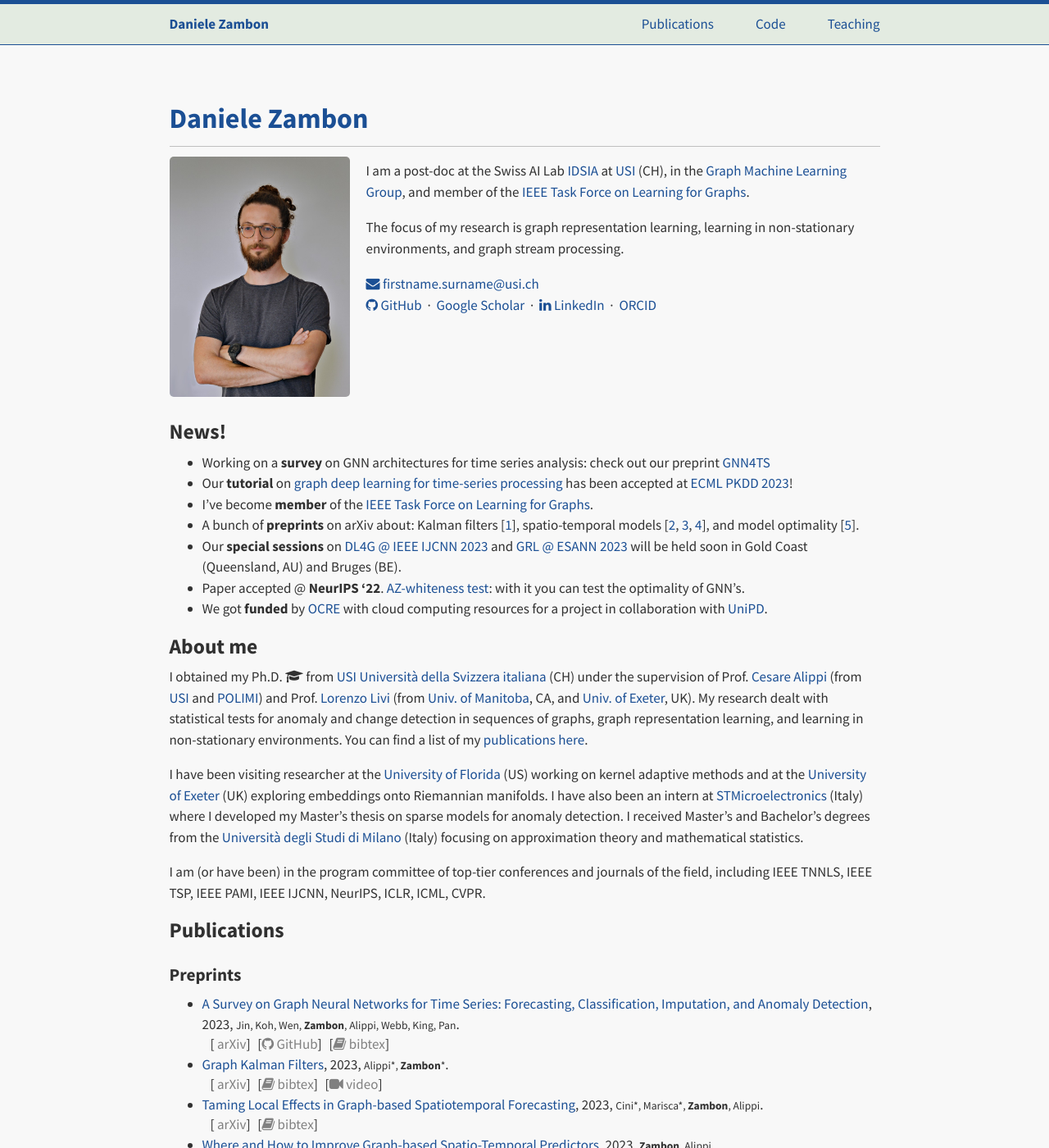
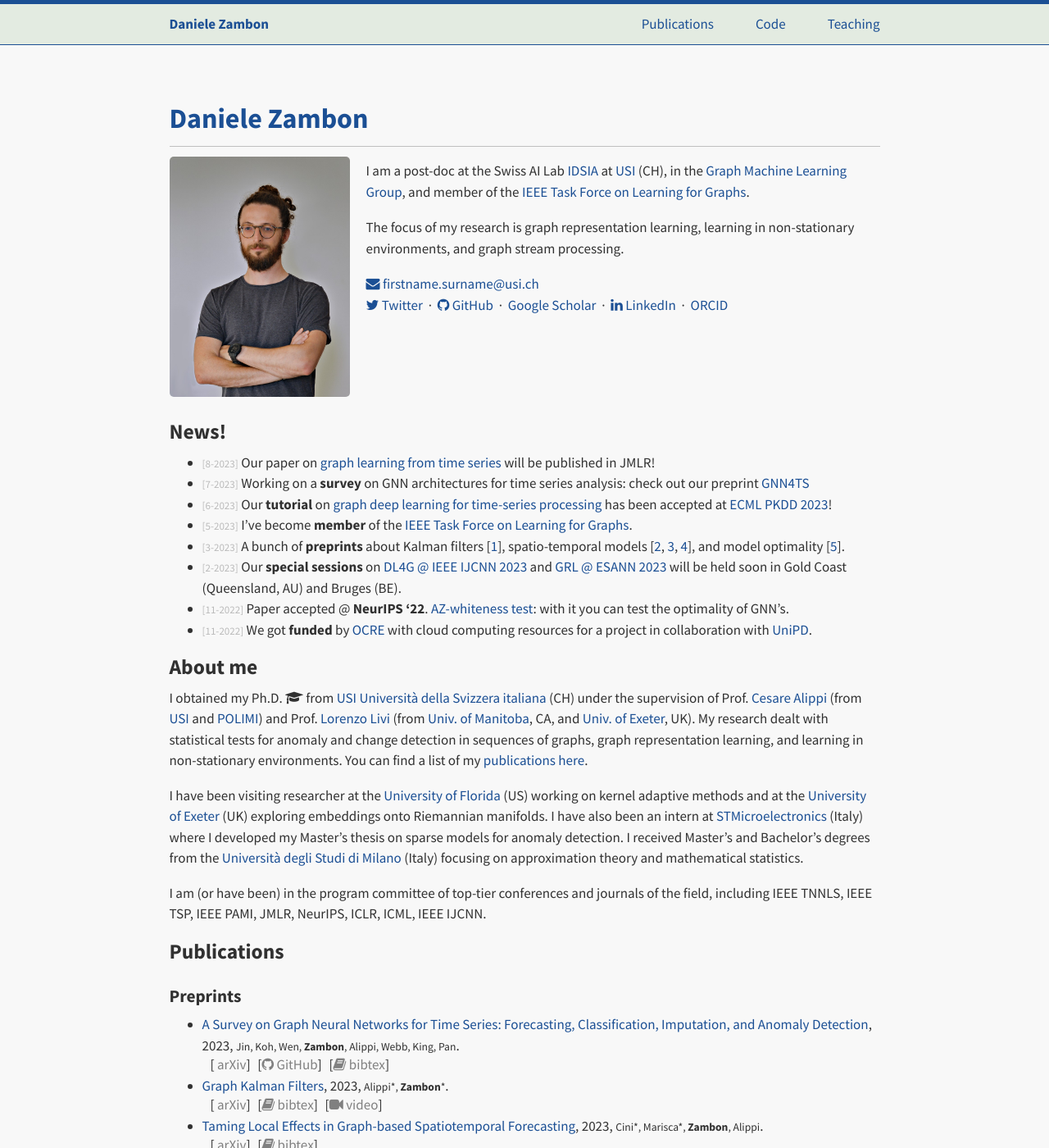
Before and after one commit to dzambon/dzambon.github.io, a Jekyll site: the page built from index.md, in a window 1280 px wide and 1400 px high. Shown: the whole window at 82% size. Built offline with Jekyll 4.4.1, drawn with Linux system fonts in a browser that asks for light colours; a style sheet for code colours, icons or effects is not loaded; some of the changed text lies outside the part shown.

Commit message:
added JMLR paper and dates in news

```diff
--- /dev/null
+++ b/_data/news.yaml
@@ -0,0 +1,24 @@
+-
+   date: 8-2023
+   msg: 'Our paper on [graph learning from time series](#cini2022sparse) will be published in JMLR!'
+-
+   date: 7-2023
+   msg: 'Working on a **survey** on GNN architectures for time series analysis: check out our preprint [GNN4TS](https://arxiv.org/abs/2305.19183)'
+-
+   date: 6-2023
+   msg: 'Our **tutorial** on [graph deep learning for time-series processing](https://gmlg.ch/tutorials/graph-based-processing/ecml-2023) has been accepted at [ECML PKDD 2023](https://2023.ecmlpkdd.org/)!'
+-
+   date: 5-2023
+   msg: 'I''ve become **member** of the [IEEE Task Force on Learning for Graphs](https://www.learning4graphs.org/).'
+-
+   date: 3-2023
+   msg: 'A bunch of **preprints** about Kalman filters [[1](#alippi2023graph)], spatio-temporal models [[2](#zambon2023graph), [3](#cini2022sparse), [4](#cini2023taming)], and model optimality [[5](#zambon2023where)].'
+-
+   date: 2-2023
+   msg: 'Our **special sessions** on [DL4G @ IEEE IJCNN 2023](https://2023.ijcnn.org/paper-submission/special-sessions#session-4-37) and [GRL @ ESANN 2023](https://www.esann.org/special-sessions#session4) will be held soon in Gold Coast (Queensland, AU) and Bruges (BE).'
+-
+   date: 11-2022
+   msg: 'Paper accepted @ **NeurIPS ''22**. [AZ-whiteness test](#zambon2022aztest): with it you can test the optimality of GNN''s.'
+-
+   date: 11-2022
+   msg: 'We got **funded** by [OCRE](https://www.ocre-project.eu/news-insights/news/ocre-awards-cloud-adoption-funding-15-exciting-research-projects?utm_source=linkedin.com&utm_medium=social&utm_campaign=15-projects-funded) with cloud computing resources for a project in collaboration with [UniPD](https://www.unipd.it/).'
--- a/_includes/news.md
+++ /dev/null
@@ -1,7 +0,0 @@
-* Working on a **survey** on GNN architectures for time series analysis: check out our preprint [GNN4TS](https://arxiv.org/abs/2305.19183)
-* Our **tutorial** on [graph deep learning for time-series processing](https://gmlg.ch/tutorials/graph-based-processing/ecml-2023) has been accepted at [ECML PKDD 2023](https://2023.ecmlpkdd.org/)!
-* I've become **member** of the [IEEE Task Force on Learning for Graphs](https://www.learning4graphs.org/).
-* A bunch of **preprints** on arXiv about: Kalman filters [[1](#alippi2023graph)], spatio-temporal models [[2](#zambon2023graph), [3](#cini2022sparse), [4](#cini2023taming)], and model optimality [[5](#zambon2023where)].
-* Our **special sessions** on [DL4G @ IEEE IJCNN 2023](https://2023.ijcnn.org/paper-submission/special-sessions#session-4-37) and [GRL @ ESANN 2023](https://www.esann.org/special-sessions#session4) will be held soon in Gold Coast (Queensland, AU) and Bruges (BE).
-* Paper accepted @ **NeurIPS '22**. [AZ-whiteness test](#zambon2022aztest): with it you can test the optimality of GNN's.
-* We got **funded** by [OCRE](https://www.ocre-project.eu/news-insights/news/ocre-awards-cloud-adoption-funding-15-exciting-research-projects?utm_source=linkedin.com&utm_medium=social&utm_campaign=15-projects-funded) with cloud computing resources for a project in collaboration with [UniPD](https://www.unipd.it/).
--- /dev/null
+++ b/_includes/news_list.md
@@ -0,0 +1,3 @@
+{% for news in site.data.news -%}
+* <span style="color:#BBB; font-size:small">[{{ news.date }}]</span> {{ news.msg }}
+{% endfor %}
--- a/index.md
+++ b/index.md
@@ -13,15 +13,17 @@ title: Home
     The focus of my research is graph representation learning, learning in non-stationary environments, and graph stream processing.
   </p>
   <p class="profile-text">
-<a href="mailto:firstname.surname@usi.ch"><i class="fa fa-envelope"></i> firstname.surname@usi.ch</a>
-<br/>
-<a href="{{ site.author.github }}"><i class="fa fa-github"></i> GitHub</a>
-&nbsp;&middot;&nbsp;
-<a href="{{ site.author.google_scholar }}"><i class="ai ai-google-scholar"></i> Google Scholar</a>
-&nbsp;&middot;&nbsp;
-<a href="{{ site.author.linkedin }}"><i class="fa fa-linkedin"></i> LinkedIn</a>
-&nbsp;&middot;&nbsp;
-<a href="{{ site.author.orcid }}"><i class="ai ai-orcid"></i> ORCID</a>
+    <a href="mailto:firstname.surname@usi.ch"><i class="fa fa-envelope"></i> firstname.surname@usi.ch</a>
+  <br/>
+    <a href="https://twitter.com/{{ site.author.twitter }}"><i class="fa fa-twitter"></i> Twitter</a>
+    &nbsp;&middot;&nbsp;
+    <a href="https://github.com/{{ site.author.github }}"><i class="fa fa-github"></i> GitHub</a>
+    &nbsp;&middot;&nbsp;
+    <a href="https://scholar.google.ch/citations?user={{ site.author.google_scholar }}"><i class="ai ai-google-scholar"></i> Google Scholar</a>
+    &nbsp;&middot;&nbsp;
+    <a href="https://www.linkedin.com/in/{{ site.author.linkedin }}"><i class="fa fa-linkedin"></i> LinkedIn</a>
+    &nbsp;&middot;&nbsp;
+    <a href="https://orcid.org/{{ site.author.orcid }}"><i class="ai ai-orcid"></i> ORCID</a>
   </p>
   <div class="profile-clear"></div>
 </div>
@@ -29,8 +31,7 @@ title: Home
 
 ## News!
 
-{% include news.md %}
-
+{% include news_list.md %}
 
 
 ## About me
@@ -42,7 +43,7 @@ My research dealt with statistical tests for anomaly and change detection in seq
 I have been visiting researcher at the [University of Florida](http://www.cnel.ufl.edu/) (US) working on kernel adaptive methods and at the [University of Exeter](http://emps.exeter.ac.uk/) (UK) exploring embeddings onto Riemannian manifolds. I have also been an intern at [STMicroelectronics](https://www.st.com) (Italy) where I developed my Master's thesis on sparse models for anomaly detection.
 I received Master's and Bachelor's degrees from the [Università degli Studi di Milano](http://www.matematica.unimi.it/ecm/home) (Italy) focusing on approximation theory and mathematical statistics.
 
-I am (or have been) in the program committee of top-tier conferences and journals of the field, including IEEE TNNLS, IEEE TSP, IEEE PAMI, IEEE IJCNN, NeurIPS, ICLR, ICML, CVPR.
+I am (or have been) in the program committee of top-tier conferences and journals of the field, including IEEE TNNLS, IEEE TSP, IEEE PAMI, JMLR, NeurIPS, ICLR, ICML, IEEE IJCNN.
 
 
 ## Publications
```
Also changed, not shown: TODO.md (deleted, +0 -9 lines), _data/papers.yaml (+15 -12 lines), 1 other file.
